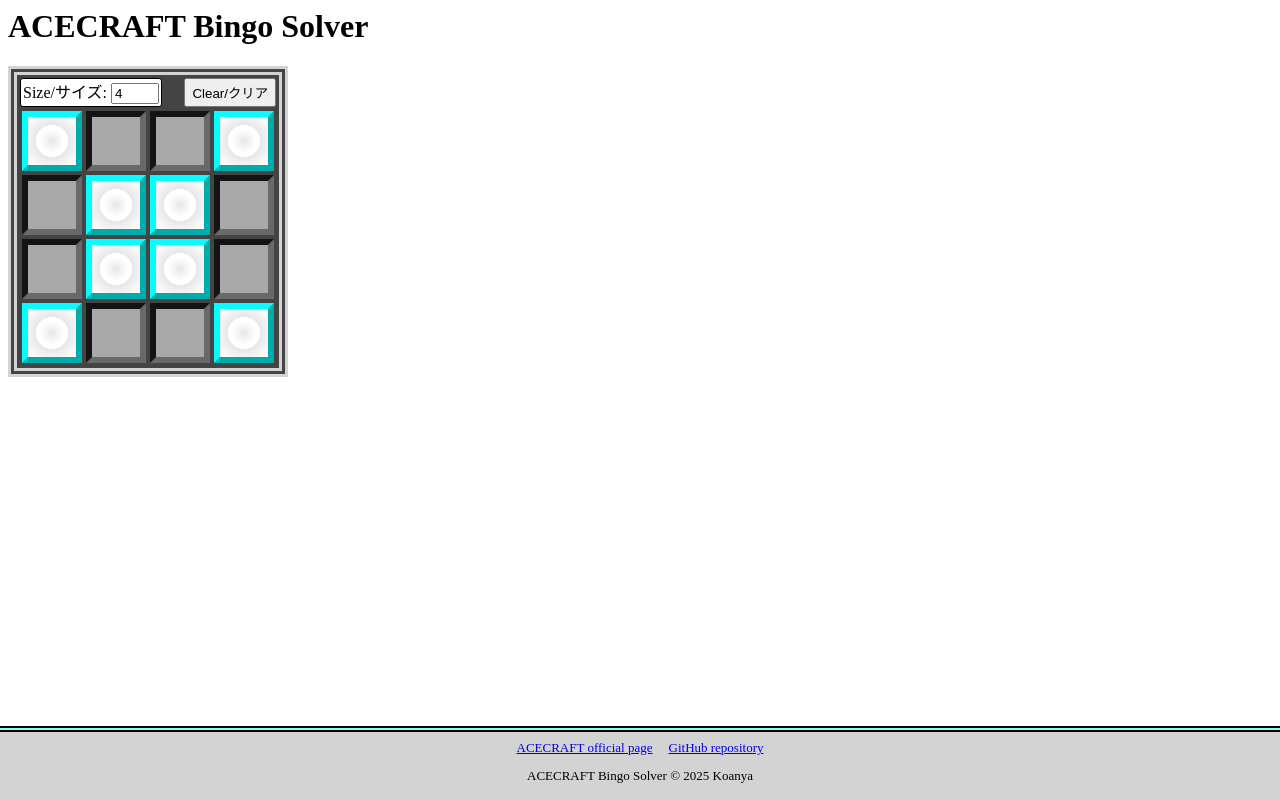
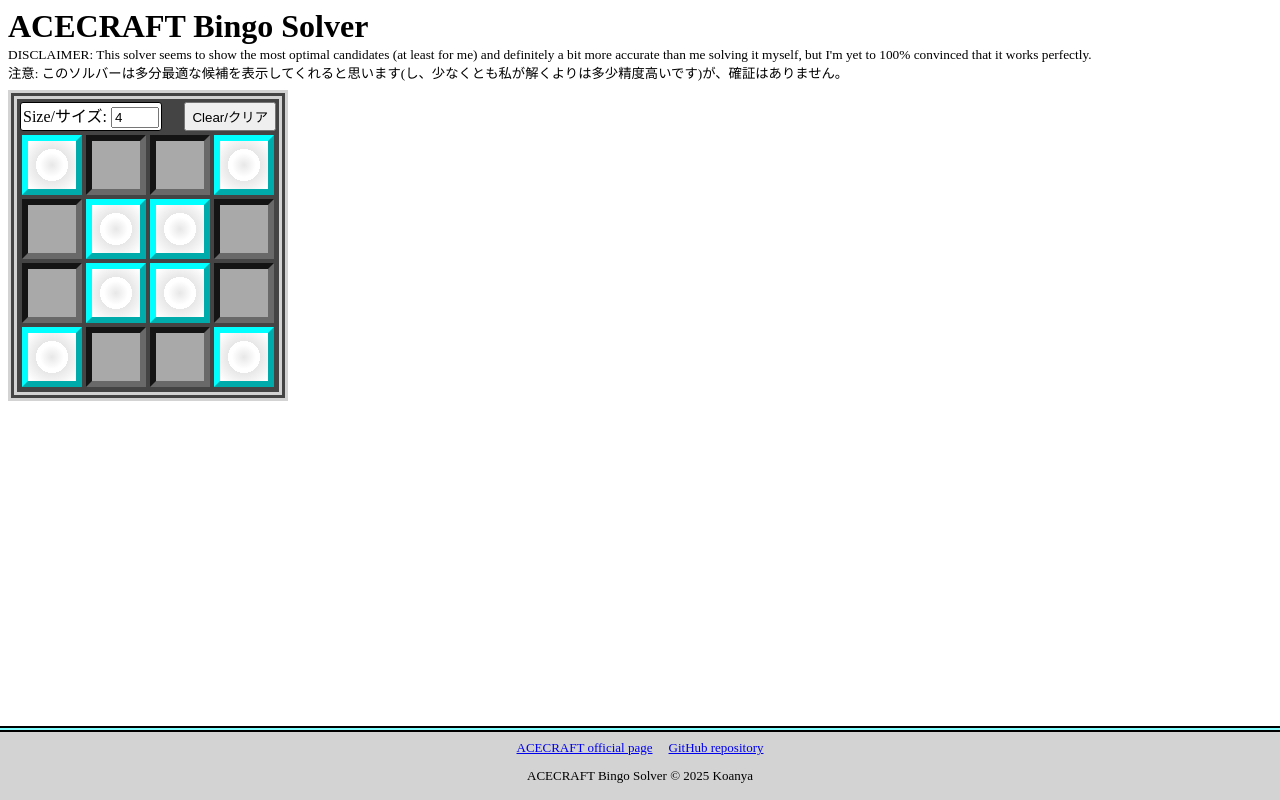
Before and after one commit to koanyan5028/ACECRAFT-Bingo-Solver, a website: page index.html in a window 1280 px wide. Drawn offline with nearby package versions, Linux system fonts and the light colour scheme.

Commit message:
Added the disclaimer message

```diff
--- a/index.css
+++ b/index.css
@@ -5,7 +5,7 @@
 }
 
 h1{
-	margin-top: 0;
+	margin: 0;
 }
 
 p{
@@ -22,6 +22,7 @@
 
 div#board-container{
 	width: fit-content;
+	margin-top: 8px;
 	background-color: #444;
 	border: 9px double lightgray;
 	padding: 3px;
--- a/index.html
+++ b/index.html
@@ -14,8 +14,10 @@
 			<p class="error">エラー: JavaScriptを有効にして下さい。</p>
 		</noscript>
 		<div id="main">
+			<p><small>DISCLAIMER: This solver seems to show the most optimal candidates (at least for me) and definitely a bit more accurate than me solving it myself, but I'm yet to 100% convinced that it works perfectly.</small></p>
+			<p><small>注意: このソルバーは多分最適な候補を表示してくれると思います(し、少なくとも私が解くよりは多少精度高いです)が、確証はありません。</small></p>
 			<div id="board-container">
-        <div id="control-panel">
+				<div id="control-panel">
 					<div id="size-container">
 						<label for="size">Size/サイズ:</label>
 						<input type="number" id="size" name="size" value="4" min="1" max="7" step="1" />
```
